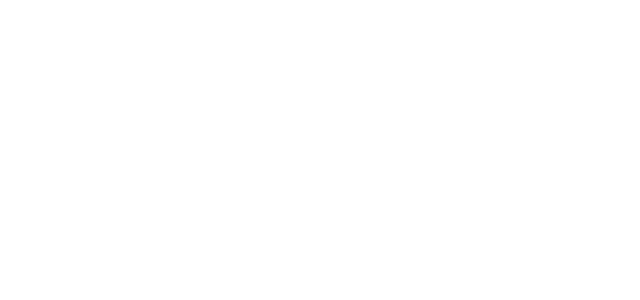
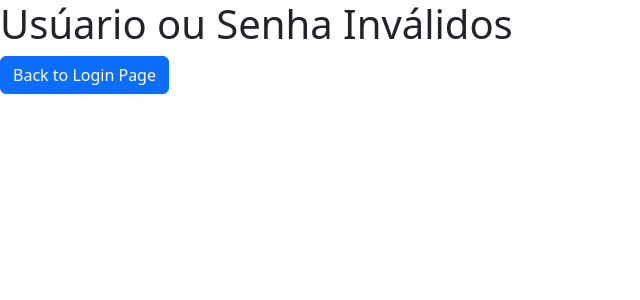
Before and after one commit to psvictordev/loginPage, a React (Create React App) app: page /error in a window 1280 px wide. Before the commit this address had no page. Shown: the top 300 px of the page, without its empty margins (0-640 px from the left). Built offline with nearby package versions, Linux system fonts and the light colour scheme.

Commit message:
Page Error to User or Password

```diff
--- a/src/App.js
+++ b/src/App.js
@@ -6,6 +6,7 @@ import { Routes, Route, useNavigate } from 'react-router-dom';
 
 import Home from './pages/Home'
 import Login from './pages/Login'
+import Error from './pages/Error'
 import Protected from './pages/privateRoute'
 
 function App() {
@@ -24,7 +25,10 @@ function App() {
           <Login />
         }
         />
-
+        <Route path='error' element={
+          <Error />
+        }
+        />
       </Routes>
 
     </div>
@@ -32,5 +36,4 @@ function App() {
 
 }
 
-
 export default App;
--- /dev/null
+++ b/src/pages/Error.js
@@ -0,0 +1,29 @@
+import React from "react";
+
+import Button from 'react-bootstrap/Button';
+import { Navigate, useNavigate } from 'react-router-dom';
+
+function ErrorKey() {
+
+    const token = localStorage.getItem(['Victor6015']);
+
+    const navigate = useNavigate();
+
+    const signin = () => {
+
+        navigate('/login');
+    }
+
+    if (!token) {
+        return (
+            <div>
+            <h1>Usúario ou Senha Inválidos</h1>
+            <Button variant='primary' onClick={signin}>Back to Login Page</Button>{' '}
+            </div>
+        )
+    }
+    return <Navigate to='/' replace />
+
+}
+
+export default ErrorKey
--- a/src/pages/Login.js
+++ b/src/pages/Login.js
@@ -1,9 +1,11 @@
-import React, {useState} from "react";
+import React, {useState } from "react";
 
 import Button from 'react-bootstrap/Button';
 import Form from 'react-bootstrap/Form';
 
 import { useNavigate } from 'react-router-dom';
+
+
 
 export default function Login() {
 
@@ -16,7 +18,7 @@ export default function Login() {
 
         localStorage.setItem(user + password, true);
 
-        navigate('/');
+        navigate('/error');
     }
 
     return (
@@ -40,5 +42,8 @@ export default function Login() {
                 <Button variant='primary' type='submit'>Sign In</Button>{' '}
             </Form>
         </div>
-    );
+
+
+    )
+
 }
--- a/src/pages/privateRoute.js
+++ b/src/pages/privateRoute.js
@@ -1,6 +1,4 @@
 import React from "react";
-
-import Alert from 'react-bootstrap/Alert';
 
 import { Navigate } from 'react-router-dom';
 
@@ -9,7 +7,9 @@ function Protected({ children }) {
     const token = localStorage.getItem(['Victor6015']);
 
     if (!token) {
-        return <Navigate to='/login' replace />
+        return (
+            <Navigate to='/login' replace />
+        )
     }
     return children
 
```
